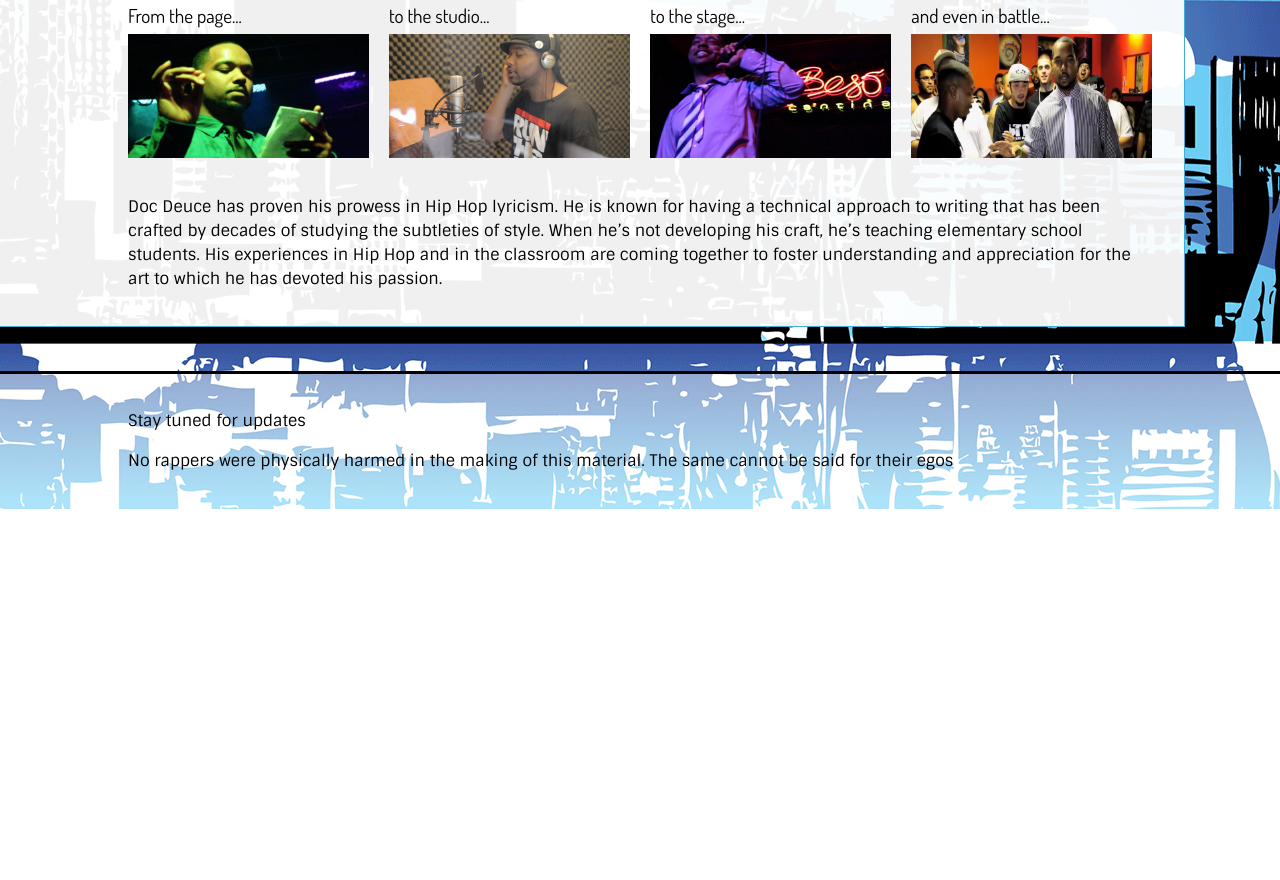
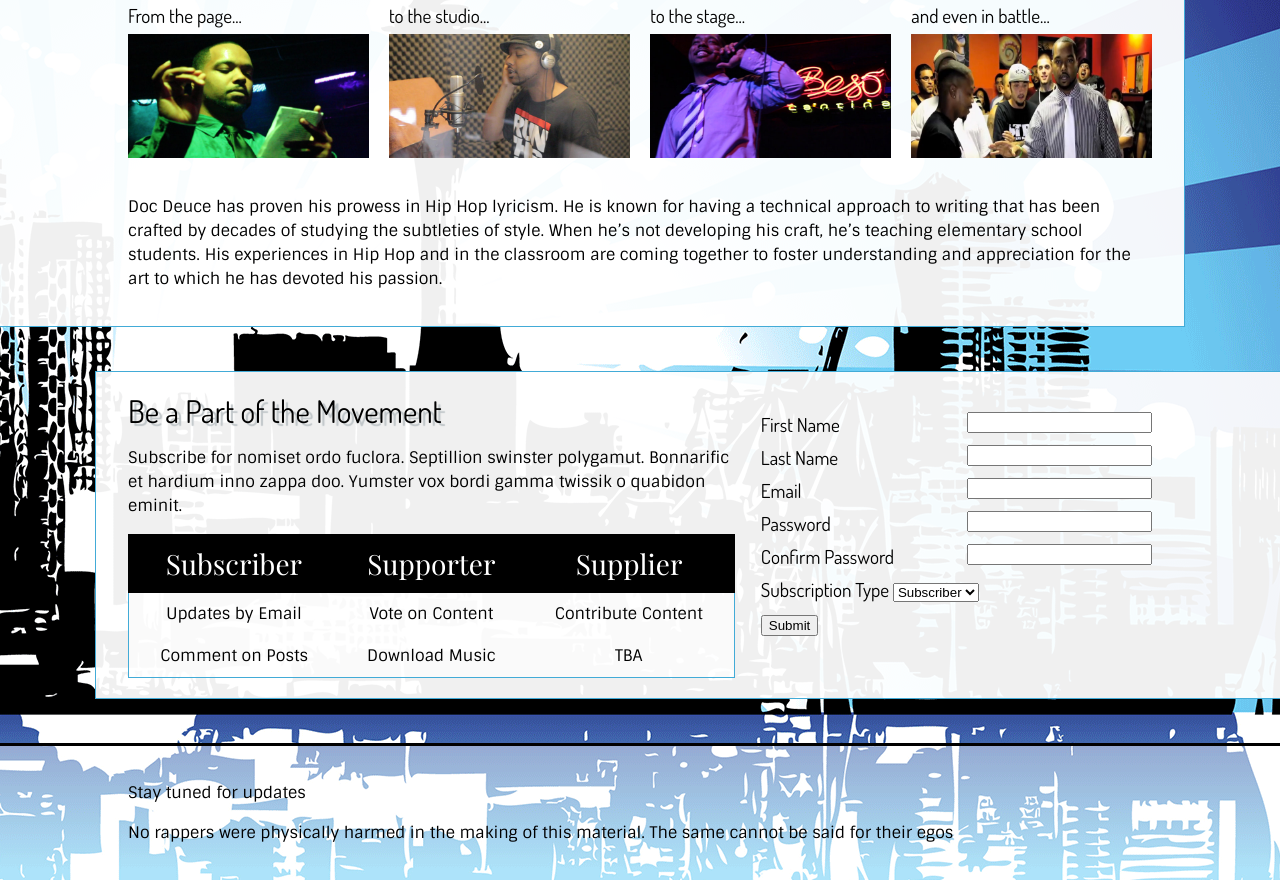
Before and after one commit to DocDeuce/WSD, a plain HTML site: page index.html in a window 1280 px wide. Shown: the part 1035-1915 px from the top of the page. Before the commit the page ends 1544 px from the top, so only its background shows below. Drawn offline with nearby package versions, Linux system fonts and the light colour scheme.

Commit message:
Added table, form, and CTA dummy text to new div

```diff
--- a/css/first.css
+++ b/css/first.css
@@ -125,6 +125,52 @@ h2 {
 #author p {
 	clear: left;
 }
+
+#cta {
+	background: rgba(255,255,255,0.94);
+	border: 1.5px solid #42abd7;
+	border-right: none;
+	width: 80%;
+	float: right;
+	margin-bottom: 44px;
+	padding: 1.5% 10% 1.5% 2.5%;
+}
+#table {
+	width: 59.3%;
+	float: left;
+	margin-right: 2.5%;
+}
+table {
+	border-collapse: collapse;
+	width: 100%;
+	border: 1.5px solid #42abd7;
+	border-top: none;
+}
+th {
+	background: rgba(0,0,0,1);
+	font: normal 1.75em/2em 'Playfair Display', serif;
+	color: white;
+	text-align: center;
+	border: 1.5px solid black;
+	border-bottom: none;
+}
+td {
+	background-color: rgba(255,255,255,0.7);
+	font: 1em/2.5em 'Sintony', sans-serif;
+	text-align: center;
+}
+#form {
+	overflow: hidden;
+	margin-top: 2%;
+	width: 38.2%;
+	font: 1.2em 'Dosis', sans-serif;
+	}
+#form div {
+	padding-bottom: 8px;
+}
+#form input {
+	float: right;
+}
 footer {
 	clear: both;
 	overflow: hidden;
--- a/index.html
+++ b/index.html
@@ -56,6 +56,66 @@
         	<p>Doc Deuce has proven his prowess in Hip Hop lyricism. He is known for having a technical approach to writing that has been crafted by decades of studying the subtleties of style. When he’s not developing his craft, he’s teaching elementary school students. His experiences in Hip Hop and in the classroom are coming together to foster understanding and appreciation for the art to which he has devoted his passion.</p>
         </div>
 	</article>
+
+<div id="cta">
+	<div id="table">
+		<h1>Be a Part of the Movement</h1>
+		<p>Subscribe for nomiset ordo fuclora. Septillion swinster polygamut. Bonnarific et hardium inno zappa doo. Yumster vox bordi gamma twissik o quabidon eminit.</p>
+		<table>
+			<tr>
+				<th>Subscriber</th>
+				<th>Supporter</th>
+				<th>Supplier</th>
+			</tr>
+			<tr>
+				<td>Updates by Email</td>
+				<td>Vote on Content</td>
+				<td>Contribute Content</td>
+			</tr>
+			<tr>
+				<td>Comment on Posts</td>
+				<td>Download Music</td>
+				<td>TBA</td>
+			</tr>
+		</table>
+	</div>
+
+	<div id="form">
+		<form method="post">
+			<div>
+				<label for="name_first">First Name</label>
+				<input type="text" name="name_first" id="name_first" />
+			</div>
+			<div>
+				<label for="name_last">Last Name</label>
+				<input type="text" name="name_last" id="name_last" />
+			</div>
+			<div>
+				<label for="email">Email</label>
+				<input type="text" name="email" id="email" />
+			</div>
+			<div>
+				<label for="password">Password</label>
+				<input type="password" name="password" id="password" />
+			</div>
+			<div>
+				<label for="password_confirm">Confirm Password</label>
+				<input type="password" name="password_confirm" id="password_confirm" />
+			</div>
+			<div>
+				<label for="subscription_type">Subscription Type</label>
+				<select name="subscription_type" id="subscription_type">
+					<option>Subscriber</option>
+					<option>Supporter</option>
+					<option>Supplier</option>
+				</select>
+			</div>
+			<div>
+				<button type="submit" name="submit" class="button">Submit</button>
+			</div>
+		</form>
+	</div>
+	</div>
 <!-- End of body content, beginning of footer -->
     <footer>
     	<p>Stay tuned for updates</p>
```
